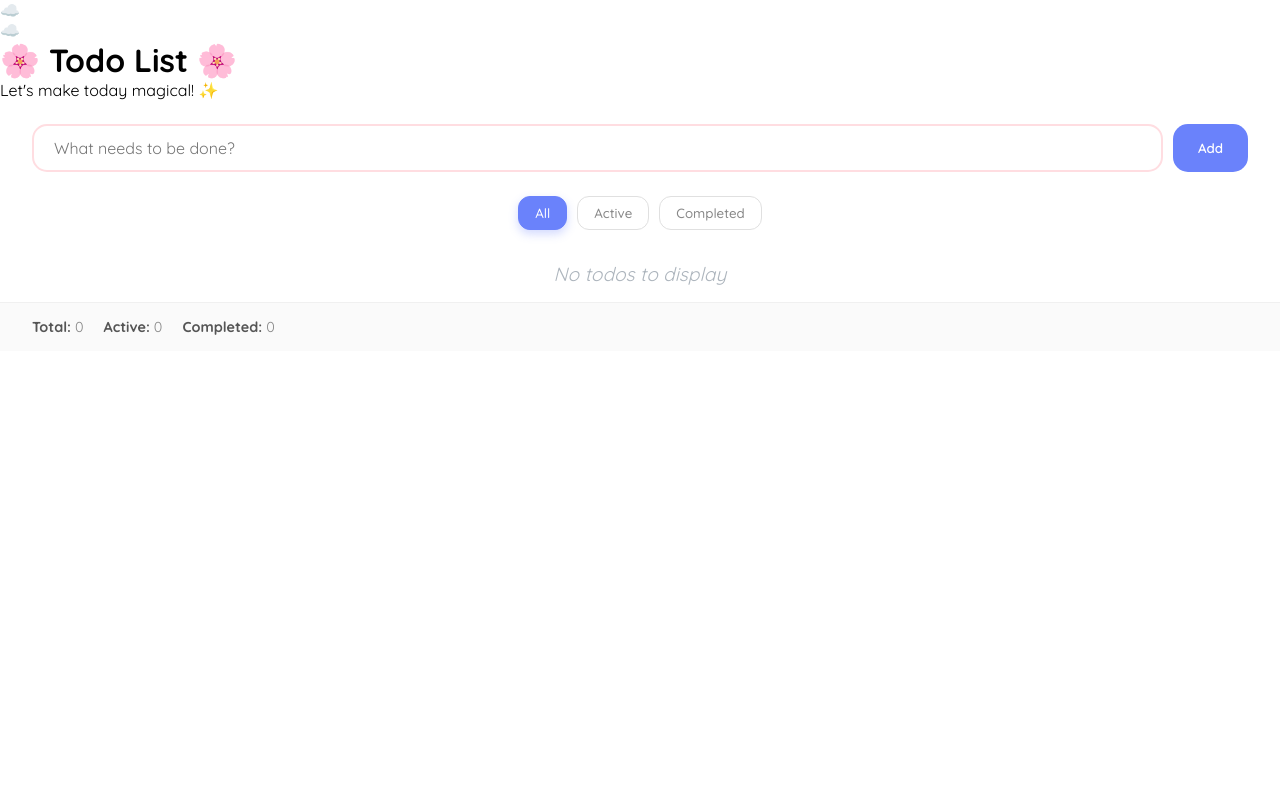
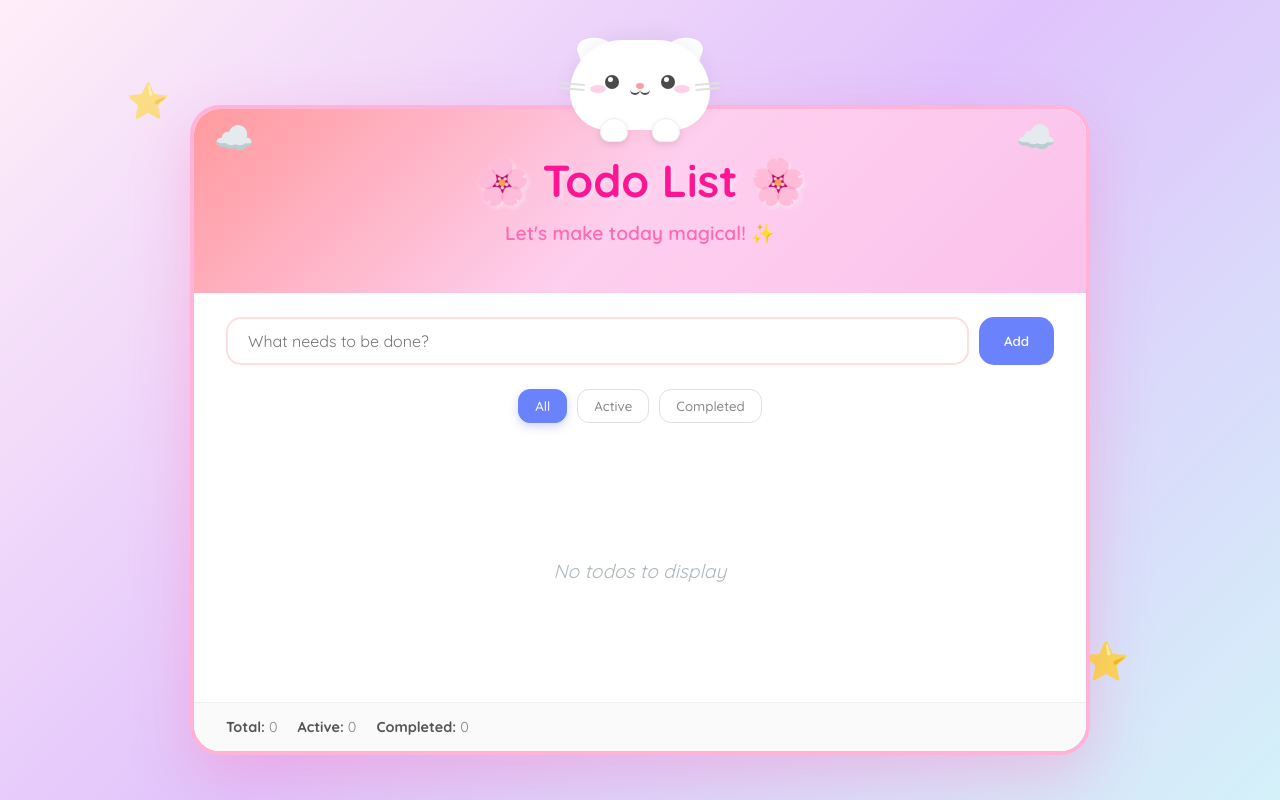
Before and after one commit to sajeena000/to-do-list-application, a Vue app: page / in a window 1280 px wide. Built offline with nearby package versions, Linux system fonts and the light colour scheme; the HTML template or start-up script is replaced by a standard one.

Commit message:
feat: overhaul application theme with new cat-themed design elements

```diff
--- a/src/App.vue
+++ b/src/App.vue
@@ -22,7 +22,34 @@ const {
 
 <template>
   <div class="app">
+    <div class="cat-wrapper">
+      <div class="cat-body">
+        <div class="ear left"></div>
+        <div class="ear right"></div>
+        <div class="face">
+          <div class="eye left"><div class="pupil"></div></div>
+          <div class="eye right"><div class="pupil"></div></div>
+          <div class="nose"></div>
+          <div class="mouth">
+            <div class="mouth-l"></div>
+            <div class="mouth-r"></div>
+          </div>
+          <div class="blush left"></div>
+          <div class="blush right"></div>
 
+          <div class="whiskers left">
+            <span></span><span></span>
+          </div>
+          <div class="whiskers right">
+            <span></span><span></span>
+          </div>
+        </div>
+        <div class="paws">
+          <div class="paw left"></div>
+          <div class="paw right"></div>
+        </div>
+      </div>
+    </div>
 
     <div class="container">
       <div class="header">
@@ -55,3 +82,261 @@ const {
     </div>
   </div>
 </template>
+
+<style scoped>
+.app {
+  min-height: 100vh;
+  background: linear-gradient(135deg, #ffeef8 0%, #e0c3fc 50%, #d4f1f9 100%);
+  display: flex;
+  flex-direction: column;
+  align-items: center;
+  padding-top: 40px;
+  padding-bottom: 40px;
+  position: relative;
+  overflow-y: auto;
+}
+
+.cat-wrapper {
+  position: relative;
+  z-index: 10;
+  margin-bottom: -25px;
+}
+
+.cat-body {
+  width: 140px;
+  height: 90px;
+  background: #ffffff;
+  border-radius: 70px 70px 50px 50px;
+  position: relative;
+  box-shadow: 0 -5px 20px rgba(0,0,0,0.05);
+}
+
+.ear {
+  width: 40px;
+  height: 40px;
+  background: #ffffff;
+  position: absolute;
+  top: -5px;
+  border-radius: 10px 30px 0 0;
+  z-index: -1;
+}
+
+.ear::after {
+  content: '';
+  position: absolute;
+  width: 20px;
+  height: 25px;
+  background: #ffc4d6;
+  bottom: 0;
+  border-radius: 20px 20px 0 0;
+  opacity: 0.8;
+}
+
+.ear.left {
+  left: 10px;
+  transform: rotate(-20deg);
+}
+.ear.left::after { left: 10px; }
+
+.ear.right {
+  right: 10px;
+  transform: rotate(20deg) scaleX(-1);
+}
+.ear.right::after { left: 10px; }
+
+.face {
+  position: relative;
+  top: 35px;
+  height: 100%;
+}
+
+.eye {
+  position: absolute;
+  width: 14px;
+  height: 14px;
+  background: #4a4a4a;
+  border-radius: 50%;
+  top: 0;
+  animation: blink 4s infinite;
+}
+
+.eye .pupil {
+  position: absolute;
+  width: 5px;
+  height: 5px;
+  background: white;
+  border-radius: 50%;
+  top: 2px;
+  left: 3px;
+}
+
+.eye.left { left: 35px; }
+.eye.right { right: 35px; }
+
+@keyframes blink {
+  0%, 96%, 100% { transform: scaleY(1); }
+  98% { transform: scaleY(0.1); }
+}
+
+.nose {
+  position: absolute;
+  width: 8px;
+  height: 6px;
+  background: #ff9a9e;
+  border-radius: 50%;
+  left: 50%;
+  transform: translateX(-50%);
+  top: 8px;
+}
+
+.mouth {
+  position: absolute;
+  top: 12px;
+  left: 50%;
+  transform: translateX(-50%);
+  display: flex;
+}
+
+.mouth-l, .mouth-r {
+  width: 10px;
+  height: 8px;
+  border-bottom: 2px solid #4a4a4a;
+  border-radius: 0 0 10px 10px;
+}
+
+.blush {
+  position: absolute;
+  width: 16px;
+  height: 8px;
+  background: #ffb3d9;
+  border-radius: 50%;
+  top: 10px;
+  opacity: 0.6;
+}
+.blush.left { left: 20px; }
+.blush.right { right: 20px; }
+
+.whiskers span {
+  display: block;
+  width: 25px;
+  height: 2px;
+  background: #e0e0e0;
+  margin: 3px 0;
+  border-radius: 2px;
+}
+.whiskers.left {
+  position: absolute;
+  left: -10px;
+  top: 5px;
+  transform: rotate(5deg);
+}
+.whiskers.right {
+  position: absolute;
+  right: -10px;
+  top: 5px;
+  transform: rotate(-5deg);
+}
+
+.paws {
+  position: absolute;
+  bottom: -12px;
+  width: 100%;
+}
+
+.paw {
+  position: absolute;
+  width: 28px;
+  height: 24px;
+  background: #fff;
+  border-radius: 15px 15px 10px 10px;
+  bottom: 0;
+  box-shadow: 0 3px 6px rgba(0,0,0,0.1);
+  border: 1px solid #f0f0f0;
+}
+
+.paw.left { left: 30px; }
+.paw.right { right: 30px; }
+
+.container {
+  width: 90%;
+  max-width: 900px;
+  height: 80vh;
+  min-height: 650px;
+  max-height: 900px;
+  background: white;
+  border-radius: 30px;
+  box-shadow: 0 20px 60px rgba(255, 105, 180, 0.3);
+  overflow: hidden;
+  border: 4px solid #ffb3d9;
+  display: flex;
+  flex-direction: column;
+  position: relative;
+  z-index: 5;
+}
+
+.app::before {
+  content: '⭐';
+  position: absolute;
+  font-size: 2rem;
+  top: 10%;
+  left: 10%;
+  animation: twinkle 3s infinite;
+}
+
+.app::after {
+  content: '⭐';
+  position: absolute;
+  font-size: 2rem;
+  bottom: 15%;
+  right: 12%;
+  animation: twinkle 4s infinite;
+}
+
+@keyframes twinkle {
+  0%, 100% { opacity: 0.3; transform: scale(1); }
+  50% { opacity: 1; transform: scale(1.2); }
+}
+
+.header {
+  background: linear-gradient(135deg, #ff9a9e 0%, #fecfef 50%, #fbc2eb 100%);
+  padding: 3rem 2rem;
+  text-align: center;
+  position: relative;
+  overflow: hidden;
+  flex-shrink: 0;
+}
+
+.cloud {
+  position: absolute;
+  font-size: 2rem;
+  animation: float 6s ease-in-out infinite;
+}
+.cloud-1 { top: 10px; left: 20px; animation-delay: 0s; }
+.cloud-2 { top: 15px; right: 30px; animation-delay: 3s; }
+
+@keyframes float {
+  0%, 100% { transform: translateY(0px); }
+  50% { transform: translateY(-10px); }
+}
+
+.title {
+  margin: 0 0 0.5rem 0;
+  font-size: 2.8rem;
+  font-weight: 800;
+  color: #ff1493;
+  text-shadow: 2px 2px 4px rgba(255, 255, 255, 0.5);
+  animation: bounce 2s ease-in-out infinite;
+}
+
+@keyframes bounce {
+  0%, 100% { transform: translateY(0); }
+  50% { transform: translateY(-5px); }
+}
+
+.subtitle {
+  margin: 0;
+  font-size: 1.2rem;
+  color: #ff69b4;
+  font-weight: 600;
+}
+</style>
```
